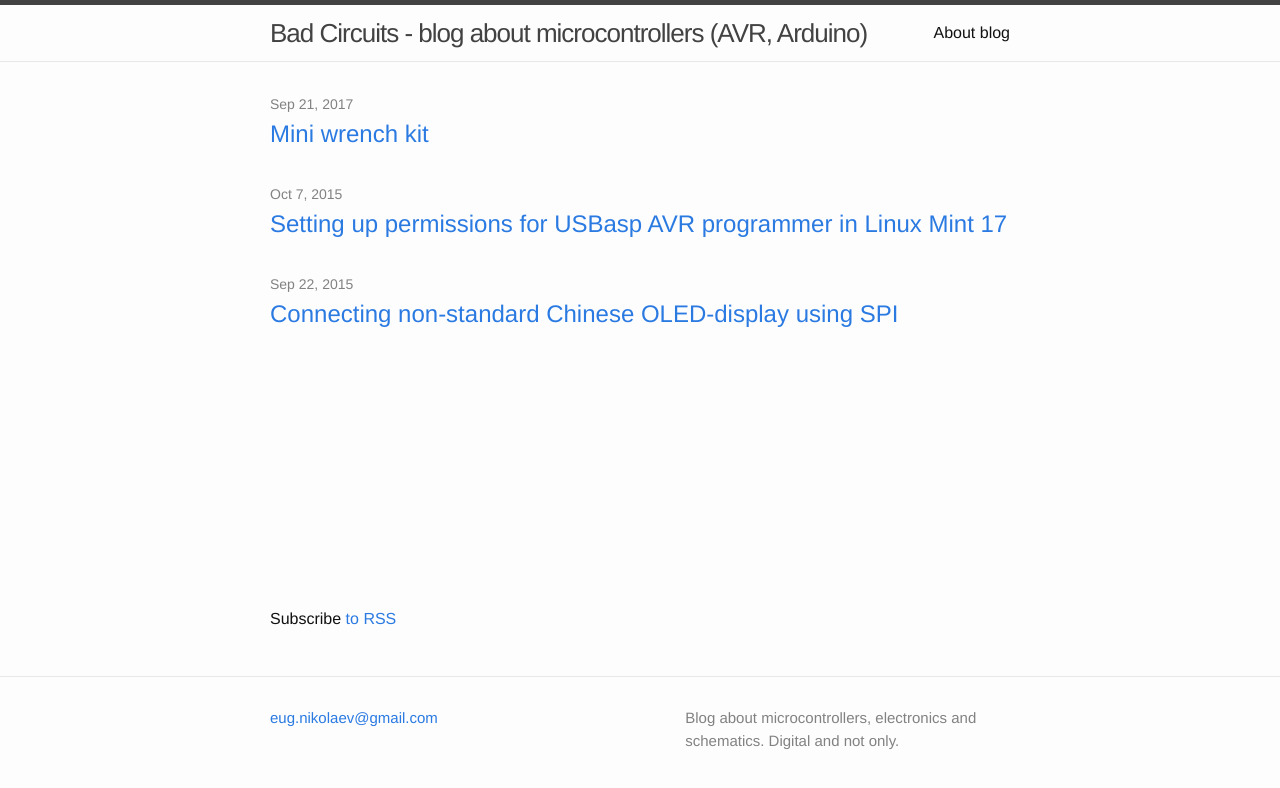
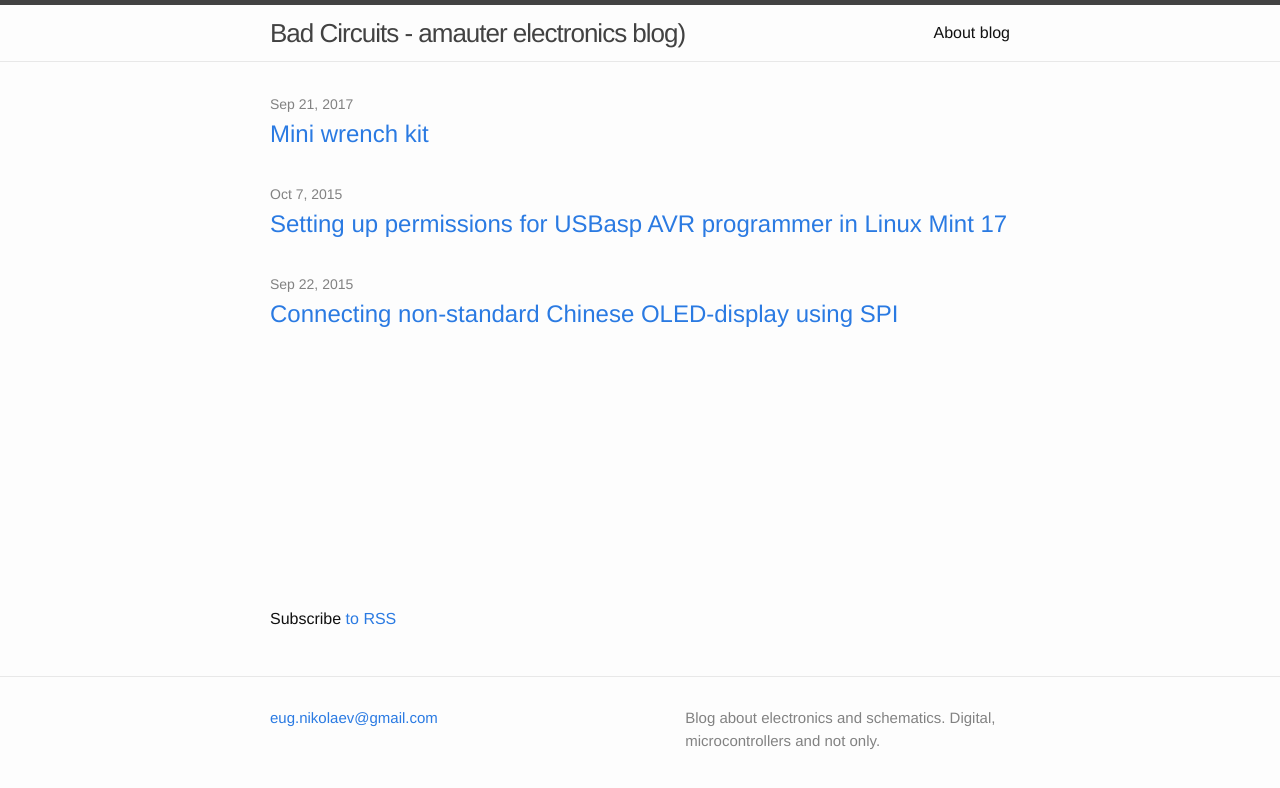
Before and after one commit to eugene-nikolaev/badcircuits.com, a Jekyll site: the page built from index.html, in a window 1280 px wide. Shown: the top 788 px of the page. Built offline with Jekyll 4.4.1, drawn with Linux system fonts in a browser that asks for light colours.

Commit message:
Change about

```diff
--- a/_config.yml
+++ b/_config.yml
@@ -1,8 +1,8 @@
 # Site settings
-title: Bad Circuits - blog about microcontrollers (AVR, Arduino)
+title: Bad Circuits - amauter electronics blog)
 email: eug.nikolaev@gmail.com
 description: > # this means to ignore newlines until "baseurl:"
-  Blog about microcontrollers, electronics and schematics. Digital and not only.
+  Blog about electronics and schematics. Digital, microcontrollers and not only.
 highlighter: rouge
 baseurl: "" # the subpath of your site, e.g. /blog/
 url: "http://badcircuits.com" # the base hostname & protocol for your site
```
